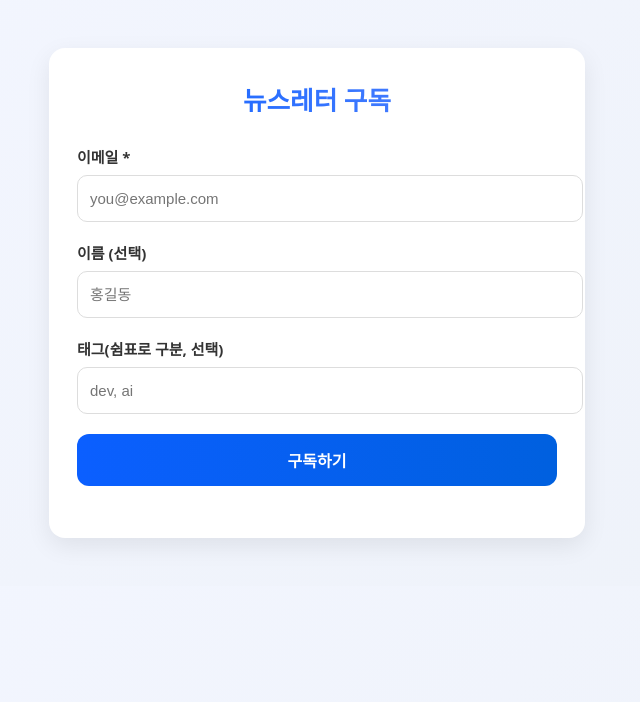
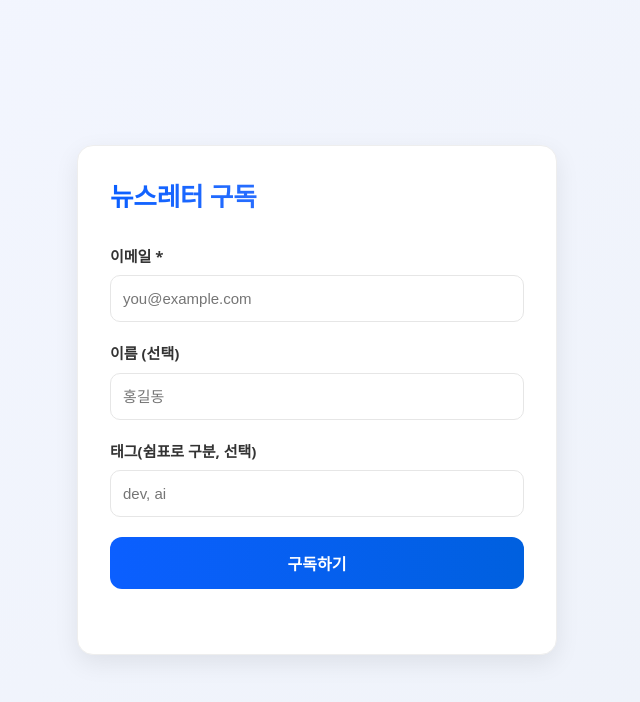
Before and after one commit to karnelll/newsletter-site, a plain HTML site: page index.html in a window 1280 px wide. Shown: the whole page, without its empty margins (323-963 px from the left). Drawn offline with Linux system fonts and the light colour scheme.

Commit message:
Update index.html

```diff
--- a/index.html
+++ b/index.html
@@ -5,81 +5,133 @@
   <meta name="viewport" content="width=device-width,initial-scale=1" />
   <title>뉴스레터 구독</title>
   <style>
+    /* --- 기본 리셋 & 기준 --- */
+    *, *::before, *::after { box-sizing: border-box; }
+    html, body { height: 100%; }
     body {
+      margin: 0;
       font-family: system-ui, -apple-system, 'Apple SD Gothic Neo', Malgun Gothic, sans-serif;
+      line-height: 1.5;
       background: linear-gradient(135deg, #f3f6ff, #eef2f9);
-      padding: 40px;
+      display: grid;               /* 화면 가운데 정렬 */
+      place-items: center;
+      padding: 24px;
     }
+
+    :root {
+      --radius: 12px;
+      --space-1: 8px;
+      --space-2: 12px;
+      --space-3: 16px;
+      --space-4: 20px;
+      --space-5: 28px;
+      --brand: #0b5fff;
+      --brand-dark: #0048b0;
+      --text-1: #111;
+      --text-2: #333;
+      --line: #e6e6e6;
+      --field: #ffffff;
+      --ok: #0b7f2a;
+      --err: #b00020;
+    }
+
+    /* --- 카드 --- */
     .card {
-      max-width: 480px;
-      margin: 0 auto;
-      padding: 32px 28px;
+      width: min(480px, 100%);
       background: #fff;
-      border-radius: 16px;
+      border: 1px solid #eee;
+      border-radius: calc(var(--radius) + 4px);
       box-shadow: 0 8px 24px rgba(0,0,0,0.08);
-      transition: transform 0.2s ease;
+      padding: clamp(20px, 4vw, 32px);
     }
-    .card:hover { transform: translateY(-2px); }
-    h2 {
-      margin: 0 0 28px;
-      text-align: center;
+
+    /* --- 제목도 좌측 정렬: 전체 라인 맞춤 --- */
+    .title {
+      margin: 0 0 var(--space-5) 0;
       font-size: 1.6rem;
-      font-weight: 700;
-      background: linear-gradient(90deg,#0b5fff,#5a87ff);
+      font-weight: 800;
+      letter-spacing: -0.2px;
+      color: var(--text-1);
+      background: linear-gradient(90deg, var(--brand), #5a87ff);
       -webkit-background-clip: text;
       -webkit-text-fill-color: transparent;
+      text-align: left; /* 좌측 정렬로 라인 통일 */
     }
-    .form-group {
-      margin-bottom: 20px; /* 필드 간 간격 통일 */
+
+    /* --- 폼: 그리드로 간격/정렬 통일 --- */
+    form {
+      display: grid;
+      grid-auto-rows: min-content;
+      gap: var(--space-4); /* 모든 필드 간격을 하나로 통일 */
     }
+
+    .field {
+      display: grid;
+      gap: var(--space-1); /* label과 input 간 간격 */
+    }
+
     label {
-      display: block;
       font-weight: 600;
-      margin-bottom: 8px;
       font-size: 15px;
-      color: #333;
+      color: var(--text-2);
+      margin: 0; /* label 자체 마진 제거 */
     }
+
     input {
       width: 100%;
       padding: 14px 12px;
-      border: 1px solid #ddd;
+      border: 1px solid var(--line);
+      background: var(--field);
       border-radius: 10px;
       font-size: 15px;
-      transition: border 0.2s, box-shadow 0.2s;
-      margin: 0;
+      transition: border-color .2s ease, box-shadow .2s ease;
+      margin: 0; /* 필드 라인 유지 */
     }
     input:focus {
       outline: none;
-      border-color: #0b5fff;
-      box-shadow: 0 0 0 3px rgba(11,95,255,0.2);
+      border-color: var(--brand);
+      box-shadow: 0 0 0 3px rgba(11,95,255,0.18);
+    }
+
+    /* --- 버튼도 같은 라인/폭 --- */
+    .actions {
+      display: grid;
     }
     button {
-      width: 100%;
       padding: 14px;
       font-size: 16px;
       border: none;
-      border-radius: 12px;
-      font-weight: 600;
+      border-radius: var(--radius);
+      font-weight: 700;
       color: #fff;
-      background: linear-gradient(90deg,#0b5fff,#0060df);
+      background: linear-gradient(90deg, var(--brand), #0060df);
       cursor: pointer;
-      transition: background 0.3s ease, transform 0.15s ease;
+      transition: transform .12s ease, filter .2s ease, background .3s ease;
     }
     button:hover:not(:disabled) {
-      background: linear-gradient(90deg,#0a4fe0,#0048b0);
       transform: translateY(-1px);
+      background: linear-gradient(90deg, #0a4fe0, var(--brand-dark));
+    }
+    button:active:not(:disabled) {
+      transform: translateY(0);
+      filter: brightness(0.98);
     }
     button:disabled {
       opacity: .6;
       cursor: not-allowed;
     }
+
+    /* --- 메시지 --- */
     .msg {
-      margin-top: 16px;
       font-size: 14px;
-      text-align: center;
+      margin: -4px 0 0; /* 버튼과의 시각적 간격 보정 */
+      text-align: left; /* 좌측 정렬로 라인 통일 */
+      min-height: 1.2em; /* 레이아웃 점프 방지 */
     }
-    .msg.error { color: #b00020; }
-    .msg.ok { color: #0b7f2a; }
+    .msg.ok { color: var(--ok); }
+    .msg.error { color: var(--err); }
+
+    /* --- 접근성 숨김(허니팟) --- */
     .hp {
       position: absolute;
       left: -10000px;
@@ -88,11 +140,23 @@
       height: 1px;
       overflow: hidden;
     }
+
+    /* --- 모바일 미세 조정 --- */
+    @media (max-width: 360px) {
+      .title { font-size: 1.45rem; }
+      input, button { font-size: 15px; }
+    }
+
+    /* 모션 민감 사용자 배려 */
+    @media (prefers-reduced-motion: reduce) {
+      * { transition: none !important; }
+    }
   </style>
 </head>
 <body>
   <div class="card">
-    <h2>뉴스레터 구독</h2>
+    <h2 class="title">뉴스레터 구독</h2>
+
     <form id="subForm" novalidate>
       <!-- 봇 차단용 허니팟 -->
       <div class="hp">
@@ -100,29 +164,31 @@
         <input type="text" name="website" autocomplete="off"/>
       </div>
 
-      <div class="form-group">
+      <div class="field">
         <label for="email">이메일 *</label>
         <input id="email" name="email" type="email" required placeholder="you@example.com"/>
       </div>
 
-      <div class="form-group">
+      <div class="field">
         <label for="name">이름 (선택)</label>
         <input id="name" name="name" type="text" placeholder="홍길동"/>
       </div>
 
-      <div class="form-group">
+      <div class="field">
         <label for="tags">태그(쉼표로 구분, 선택)</label>
         <input id="tags" name="tags" type="text" placeholder="dev, ai"/>
       </div>
 
-      <div class="form-group">
+      <div class="actions">
         <button id="submitBtn" type="submit">구독하기</button>
       </div>
-      <div id="msg" class="msg"></div>
+
+      <div id="msg" class="msg" aria-live="polite"></div>
     </form>
   </div>
 
   <script>
+    // Activepieces Webhook URL
     const WEBHOOK_URL = "https://cloud.activepieces.com/api/v1/webhooks/jKFCs3RRDQWSQfpI1ynyF";
     const isEmail = v => /^[^\s@]+@[^\s@]+\.[^\s@]+$/.test(String(v||"").trim());
 
@@ -139,9 +205,10 @@
         email: form.email.value.trim().toLowerCase(),
         name:  form.name.value.trim(),
         tags:  form.tags.value.trim(),
-        website: form.website ? form.website.value.trim() : ""
+        website: form.website ? form.website.value.trim() : "" // honeypot
       };
 
+      // 1차 검증
       if (data.website) { msg.className='msg error'; msg.textContent='봇 의심 요청입니다.'; return; }
       if (!isEmail(data.email)) { msg.className='msg error'; msg.textContent='이메일 형식을 확인해 주세요.'; return; }
 
```
